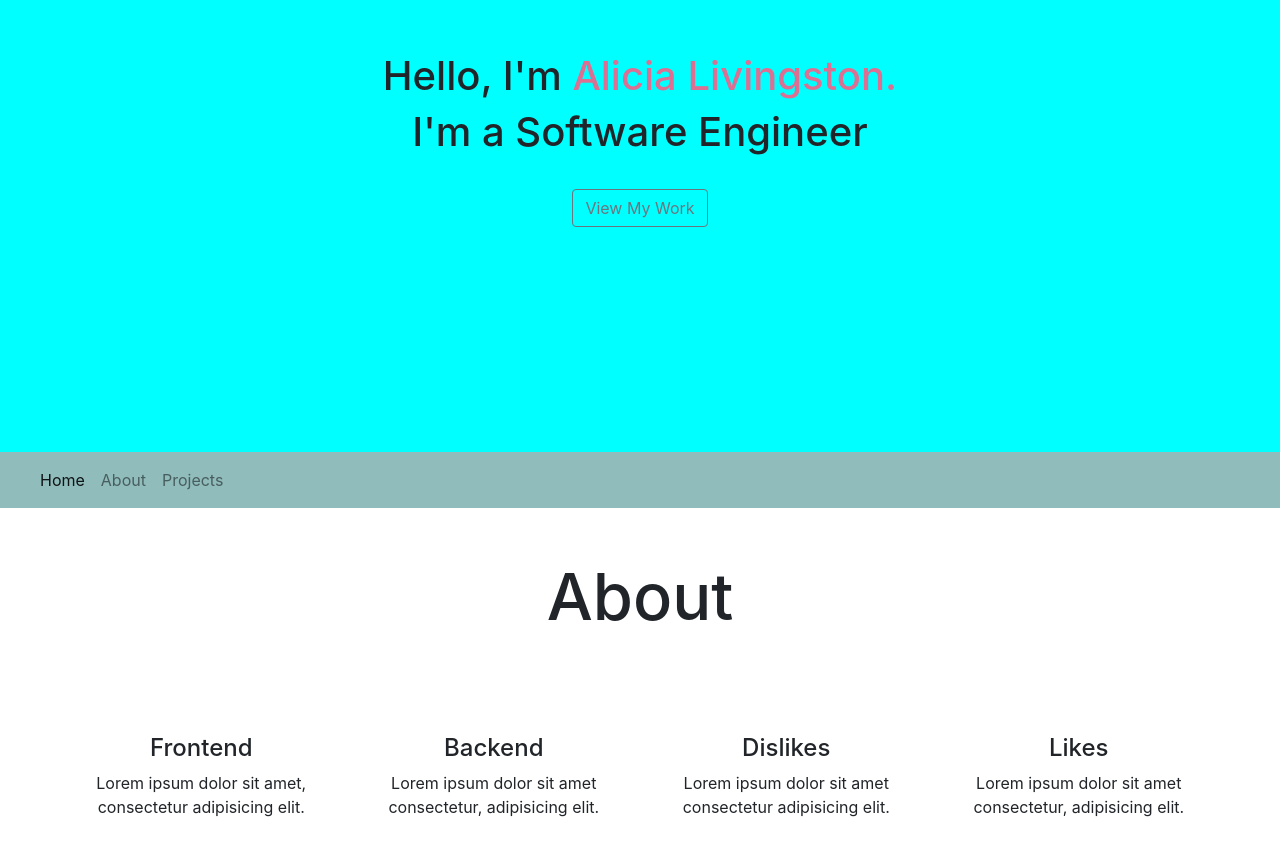
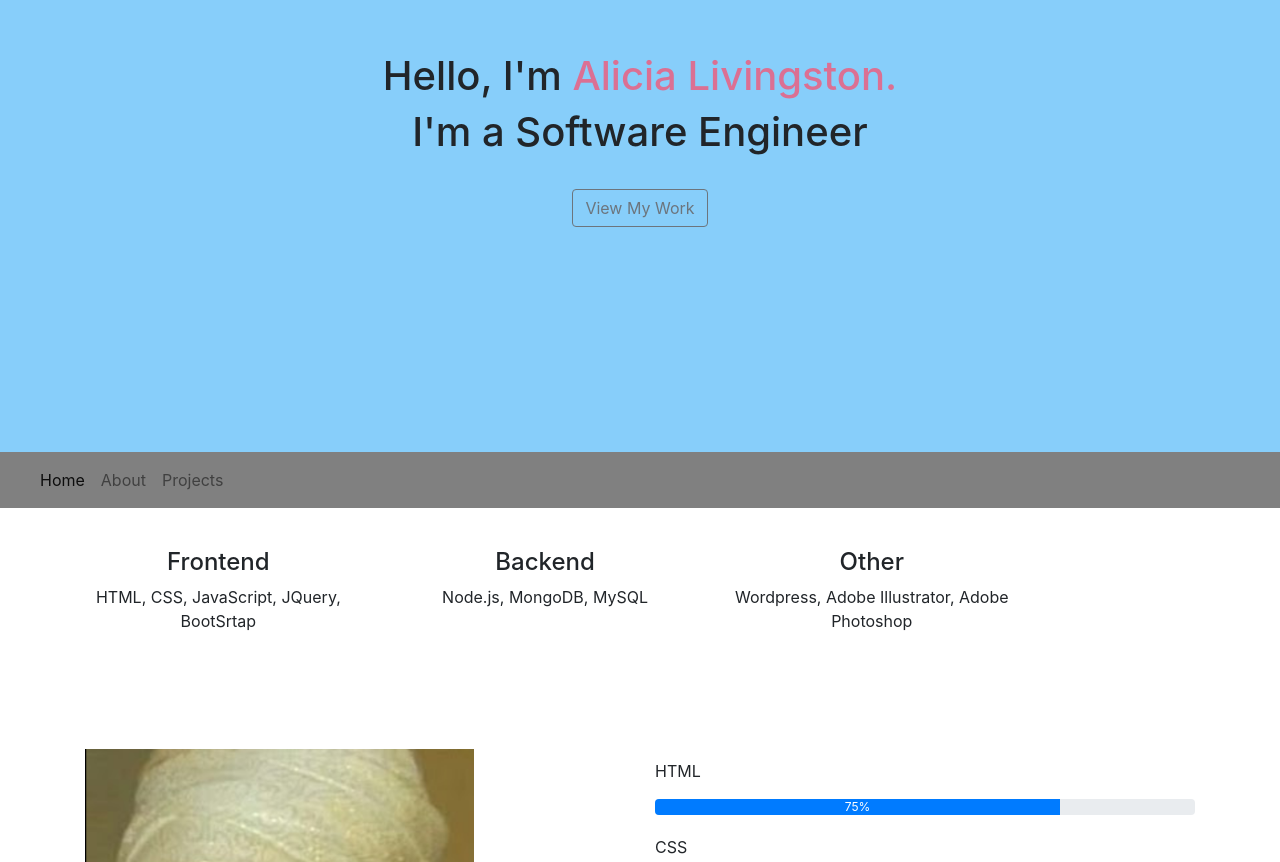
Before and after one commit to starrpatty28/PersonalWebsite, a plain HTML site: page index.html in a window 1280 px wide. Shown: the part 173-1035 px from the top of the page. Drawn offline with nearby package versions, Linux system fonts and the light colour scheme.

Commit message:
remove an about topic, switch the wording

```diff
--- a/index.html
+++ b/index.html
@@ -26,7 +26,7 @@
         </div>
     </div>
     <!-- bootstrap nav bar -->
-    <nav class="navbar navbar-expand-lg navbar-light" style="background-color: rgba(119, 172, 172, 0.808)">
+    <nav class="navbar navbar-expand-lg navbar-light" style="background-color: grey">
   <a class="navbar-brand" href="#"></a>
   <button class="navbar-toggler" type="button" data-toggle="collapse" data-target="#navbarNav" aria-controls="navbarNav" aria-expanded="false" aria-label="Toggle navigation">
     <span class="navbar-toggler-icon"></span>
@@ -48,30 +48,21 @@
 <div class="container">
      <!--About Me Title-->
 <div class="row about text-center">
-    <div class="col-sm">
-        <h3 class="about--title">
-            About
-        </h3>
-    </div>
+
      <!--About Me 2 Liners-->
-    <div id="about-heading" class="row about--me">
-        <div class="col-sm-3">
+    <div id="about-heading" class="row about--me text">
+        <div class="col-sm-4">
             <h4 class="about--subtitld">Frontend</h4>
-            <p class="about--text">Lorem ipsum dolor sit amet, consectetur adipisicing elit.</p>
+            <p class="about--text">HTML, CSS, JavaScript, JQuery, BootSrtap</p>
         </div>
-        <div class="col-sm-3">
+        <div class="col-sm-4">
             <h4 class="about--subtitld">Backend</h4>
-                <p class="about--text">Lorem ipsum dolor sit amet consectetur, adipisicing elit.</p>
+                <p class="about--text">Node.js, MongoDB, MySQL</p>
          </div>
-         <div class="col-sm-3">
-                <h4 class="about--subtitld">Dislikes</h4>
-                <p class="about--text">Lorem ipsum dolor sit amet consectetur adipisicing elit.</p>
+         <div class="col-sm-4">
+                <h4 class="about--subtitld">Other</h4>
+                <p class="about--text">Wordpress, Adobe Illustrator, Adobe Photoshop</p>
         </div>
-        <div class="col-sm-3">
-            <h4 class="about--subtitld">Likes</h4>
-            <p class="about--text">Lorem ipsum dolor sit amet consectetur, adipisicing elit.</p>
-        </div>
-
     </div>
 </div>
  <!--Personal Image with skills chart-->
--- a/styles.css
+++ b/styles.css
@@ -5,7 +5,7 @@ body {
 
 .main {
    /* margin: 50px 0; */
-    background-color: aqua;
+    background-color:lightskyblue;
     padding: 225px 0;
 }
 
@@ -64,5 +64,5 @@ body {
 }
 
 .row .about--me{
-    padding-top: 2.5rem;
+    padding-top: 2.5rem
 }
```
